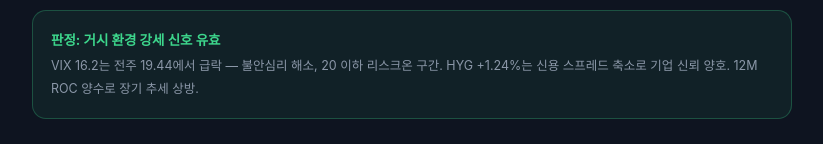
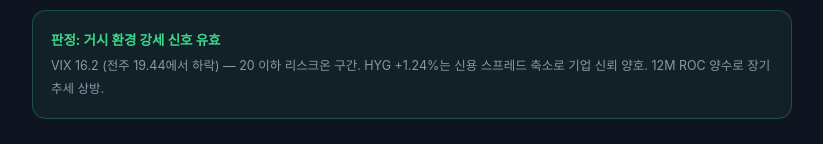
Before and after one commit to jsshin-stack/market-dashboard-for-hyunok, a Next.js app: page / in a window 1280 px wide. Both pictures are taken after a click on the button "확인지표". Shown: the part 607-751 px from the top of the page, without its empty margins (228-1051 px from the left). Built offline with nearby package versions, Linux system fonts and the light colour scheme.

Commit message:
Add files via upload

```diff
--- a/pages/index.js
+++ b/pages/index.js
@@ -1283,7 +1283,9 @@
                   {conf.allPass ? "전지표 통과 — 거시 환경 강세 신호 유효" : "확인지표 일부 미달 — 주의"}
                 </b>
               </div>
-              <div style={{ fontSize: 12, color: C.sub, marginTop: 6 }}>VIX {CONFIRM.vix} (리스크온 구간), HYG +{CONFIRM.hyg20}% (신용 양호). 상세는 확인지표 탭 참고.</div>
+              <div style={{ fontSize: 12, color: C.sub, marginTop: 6 }}>
+                VIX {confData.vix ?? "—"} ({confData.vix != null && confData.vix < 20 ? "리스크온" : confData.vix != null && confData.vix < 30 ? "중립" : "불안"} 구간), HYG {confData.hyg20 != null ? (confData.hyg20 > 0 ? `+${confData.hyg20}` : confData.hyg20) : "—"}% ({confData.hyg20 != null && confData.hyg20 > -2 ? "신용 양호" : "신용 위축"}). 상세는 확인지표 탭 참고.
+              </div>
             </Card>
 
             {/* 종목 검색 → 선택 → 해당 종목 전략 행동 */}
@@ -1381,7 +1383,15 @@
             <Card style={{ background: conf.allPass ? `${C.up}12` : `${C.down}12`, borderColor: conf.allPass ? `${C.up}44` : `${C.down}44` }}>
               <b style={{ color: conf.allPass ? C.up : C.down, fontSize: 13.5 }}>판정: {conf.allPass ? "거시 환경 강세 신호 유효" : "환경 약화 — 방어적 접근"}</b>
               <div style={{ fontSize: 12.5, color: C.sub, lineHeight: 1.8, marginTop: 6 }}>
-                VIX {CONFIRM.vix}는 전주 {CONFIRM.vixPrev}에서 급락 — 불안심리 해소, 20 이하 리스크온 구간. HYG +{CONFIRM.hyg20}%는 신용 스프레드 축소로 기업 신뢰 양호. 12M ROC 양수로 장기 추세 상방.
+                {(() => {
+                  const v = confData.vix, vp = confData.vixPrev, h = confData.hyg20, rn = confData.rocNDX;
+                  const vixDir = (vp != null && v != null) ? (v < vp ? `전주 ${vp}에서 하락` : v > vp ? `전주 ${vp}에서 상승` : `전주와 동일`) : "";
+                  const vixZone = v != null ? (v < 20 ? "20 이하 리스크온 구간" : v < 30 ? "20~30 중립 구간" : "30 이상 불안 구간") : "";
+                  const hygTxt = h != null ? (h > 0 ? `HYG +${h}%는 신용 스프레드 축소로 기업 신뢰 양호` : `HYG ${h}%로 신용 위축 신호`) : "";
+                  const rocTxt = rn != null ? (rn > 0 ? "12M ROC 양수로 장기 추세 상방" : "12M ROC 음수로 장기 추세 약화") : "";
+                  return `VIX ${v ?? "—"}${vixDir ? ` (${vixDir})` : ""} — ${vixZone}. ${hygTxt}. ${rocTxt}.`;
+                })()}
+                {confData.vixProxy ? " (VIX는 VIXY 프록시 기준)" : ""}
               </div>
             </Card>
           </>
```
